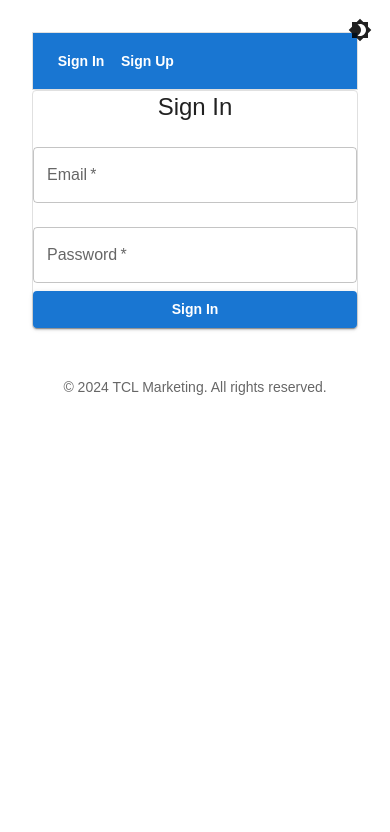
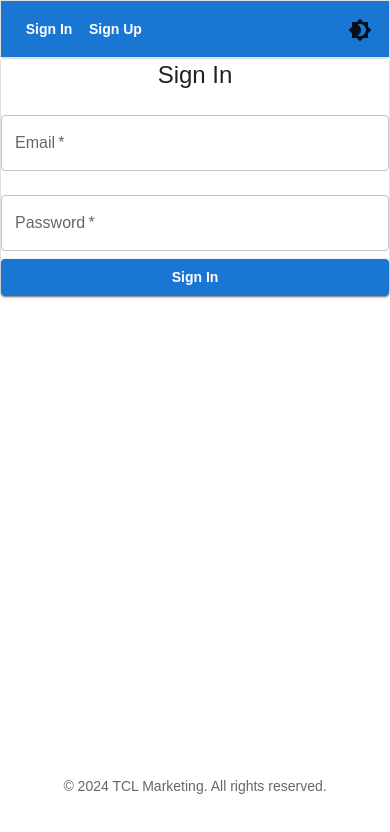
Before and after one commit to DrewDeMo/tcl-quill, a React (Vite) app: page /signin in a window 390 px wide. Shown: the top 832 px of the page. Built offline with nearby package versions, Linux system fonts and the light colour scheme; no server answers.

Commit message:
Improve responsiveness and full-screen layout

```diff
--- a/src/App.css
+++ b/src/App.css
@@ -1,8 +1,8 @@
 /* src/App.css */
 #root {
-  max-width: 1280px;
-  margin: 0 auto;
-  padding: 2rem;
+  max-width: 100%;
+  margin: 0;
+  padding: 0;
   text-align: center;
 }
 
@@ -56,3 +56,24 @@
 .theme-toggle-icon {
   margin-left: 16px; /* Adjust the margin as needed */
 }
+
+/* Ensure full-screen responsiveness */
+html, body, #root, .App {
+  height: 100%;
+  width: 100%;
+  margin: 0;
+  padding: 0;
+}
+
+.flex-col {
+  display: flex;
+  flex-direction: column;
+}
+
+.min-h-screen {
+  min-height: 100vh;
+}
+
+.flex-grow {
+  flex-grow: 1;
+}
--- a/src/components/Header.jsx
+++ b/src/components/Header.jsx
@@ -18,7 +18,7 @@ function Header() {
         <Typography variant="h6" component="div" sx={{ flexGrow: 1 }} className="project-title">
           TCL Marketing
         </Typography>
-        <div className="project-icons">
+        <div className="project-icons hidden">
           {user ? (
             <>
               <Button color="inherit" component={Link} to="/">
```
